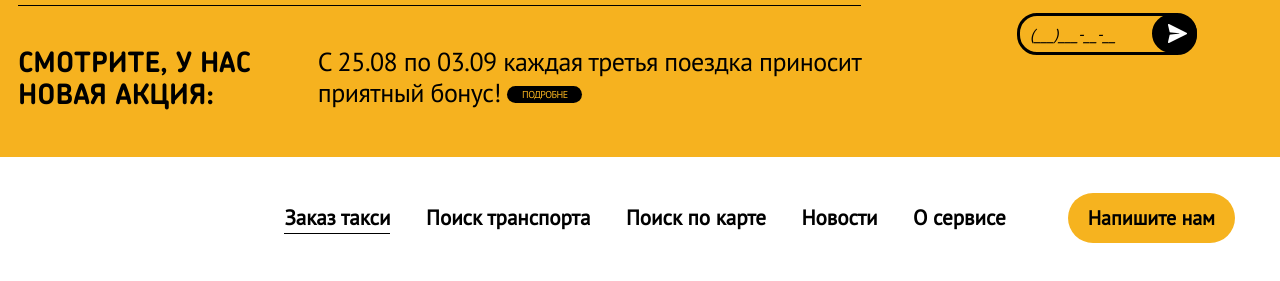
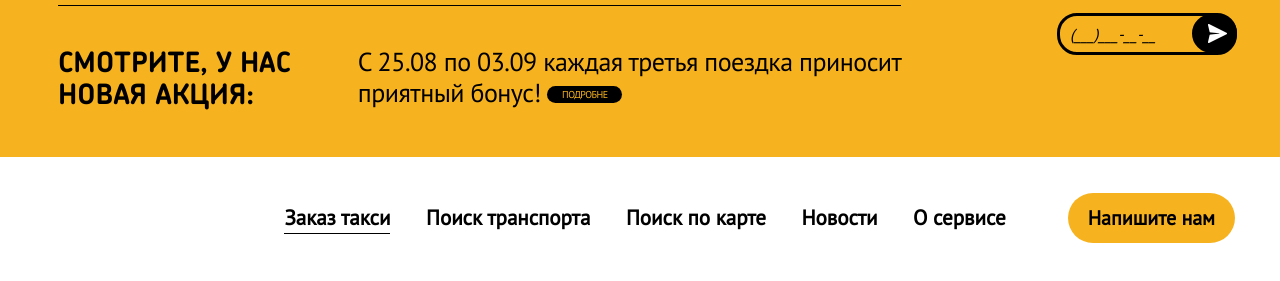
Before and after one commit to RodionPro/Taxi, a plain HTML site: page Taxi/index.html in a window 1280 px wide. Shown: the part 373-654 px from the top of the page. Drawn offline with nearby package versions, Linux system fonts and the light colour scheme.

Commit message:
отцентрировал шапку

```diff
--- a/Taxi/css/style.css
+++ b/Taxi/css/style.css
@@ -104,6 +104,7 @@ section > section {
   height: 530px;
   max-height: 530px;
 	width: 1200px;
+	margin: auto;
 
 }
 
--- a/Taxi/js/init.js
+++ b/Taxi/js/init.js
@@ -12,7 +12,7 @@ $(document).ready(function() {
 			$mainHead.addClass('headBar__wrapper--invis');
 			$nav.addClass('nav--invis');
 			$fixedHead.removeClass('headBar2--invis');
-			$(window).scrollTop(1);
+			$(window).scrollTop(5);
 		}
 		else if(t==0) {
 			$mainHead.removeClass('headBar__wrapper--invis');
```
